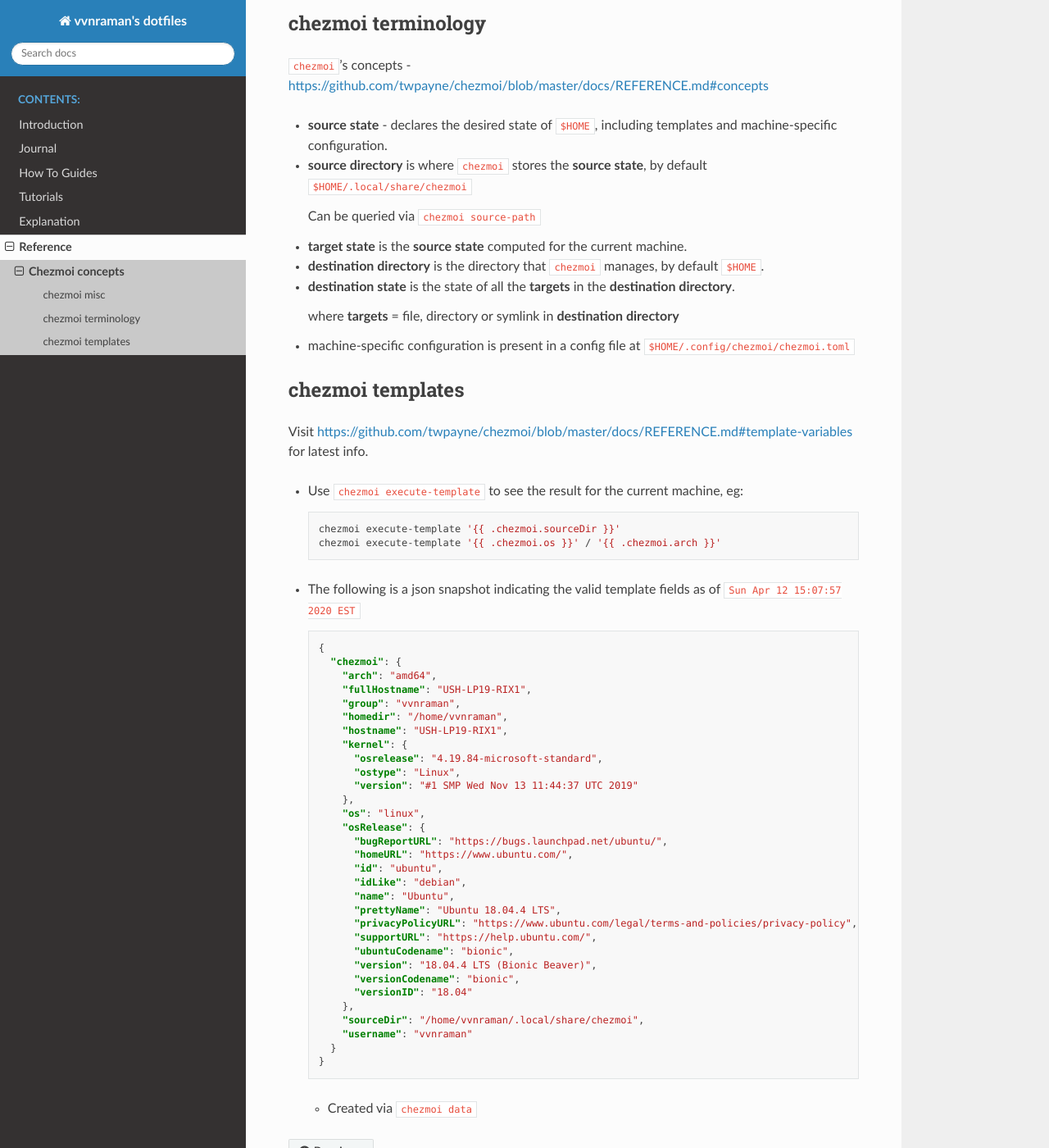
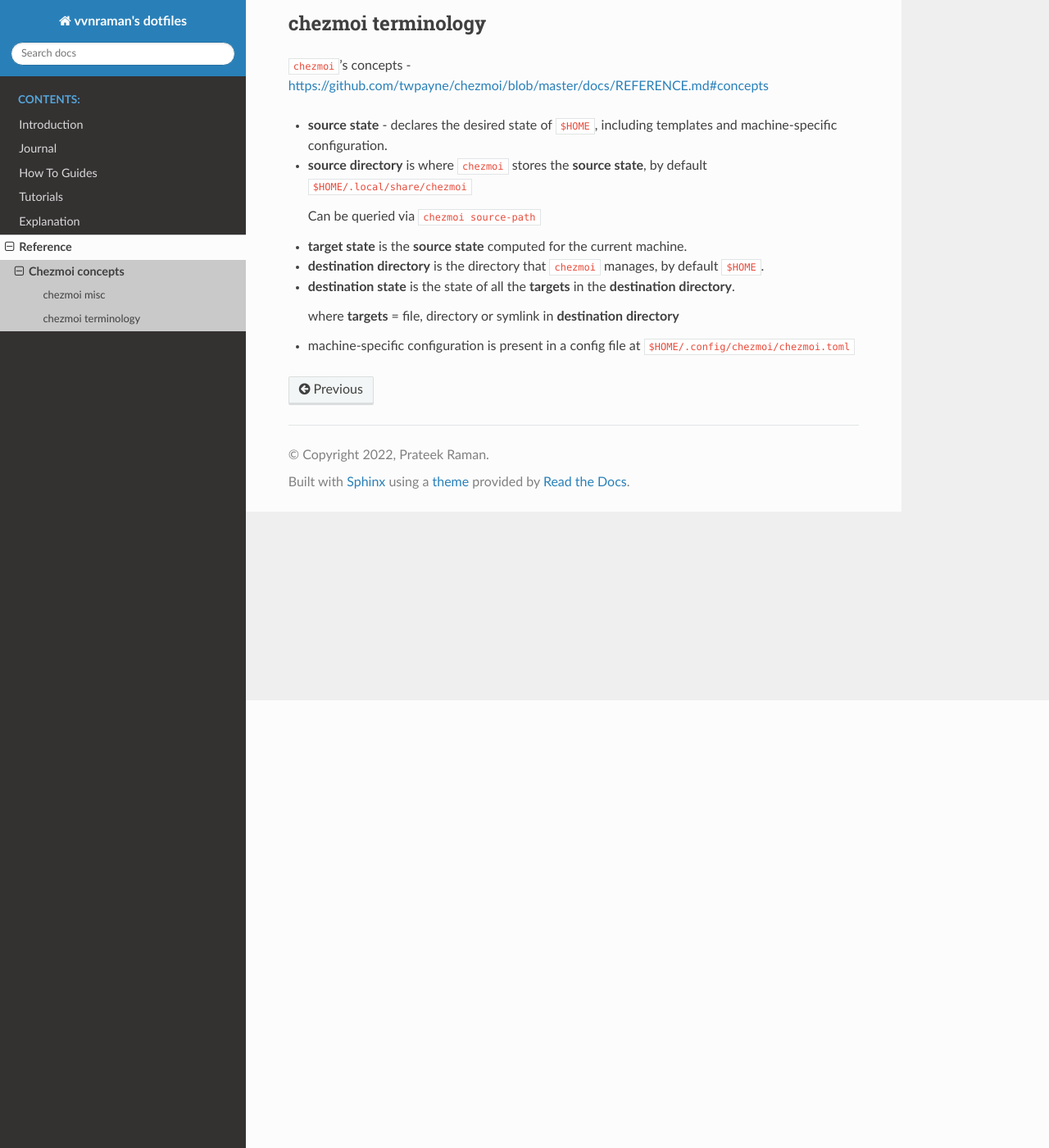
Before and after one commit to vvnraman/dotfiles, a Sphinx documentation site: the page built from docs/reference/chezmoi.rst, in a window 1280 px wide and 1400 px high, scrolled down 546 px. Shown: the whole window at 82% size. Built offline with Sphinx 7.4.7 and the Read the Docs theme 2.0.0, drawn with Linux system fonts in a browser that asks for light colours.

Commit message:
Machine template (#7)
* In progress. Tue May 10 22:04:33 EDT 2022

* chezmoi: Use machine specific tempaltes

```diff
--- a/docs/explanation/index.rst
+++ b/docs/explanation/index.rst
@@ -6,4 +6,5 @@ Explanation
    :maxdepth: 2
    :caption: Contents:
 
+   chezmoi/index.rst
    neovim/index.rst
--- a/docs/reference/chezmoi.rst
+++ b/docs/reference/chezmoi.rst
@@ -52,58 +52,5 @@ https://github.com/twpayne/chezmoi/blob/master/docs/REFERENCE.md#concepts
 - machine-specific configuration is present in a config file at
   ``$HOME/.config/chezmoi/chezmoi.toml``
 
-chezmoi templates
-=================
-
-Visit
-https://github.com/twpayne/chezmoi/blob/master/docs/REFERENCE.md#template-variables
-for latest info.
-
-- Use ``chezmoi execute-template`` to see the result for the current machine,
-  eg:
-
-  .. code-block:: sh
-
-     chezmoi execute-template '{{ .chezmoi.sourceDir }}'
-     chezmoi execute-template '{{ .chezmoi.os }}' / '{{ .chezmoi.arch }}'
-
-- The following is a json snapshot indicating the valid template fields as of
-  ``Sun Apr 12 15:07:57 2020 EST``
-
-  .. code-block:: json
-
-     {
-       "chezmoi": {
-         "arch": "amd64",
-         "fullHostname": "USH-LP19-RIX1",
-         "group": "vvnraman",
-         "homedir": "/home/vvnraman",
-         "hostname": "USH-LP19-RIX1",
-         "kernel": {
-           "osrelease": "4.19.84-microsoft-standard",
-           "ostype": "Linux",
-           "version": "#1 SMP Wed Nov 13 11:44:37 UTC 2019"
-         },
-         "os": "linux",
-         "osRelease": {
-           "bugReportURL": "https://bugs.launchpad.net/ubuntu/",
-           "homeURL": "https://www.ubuntu.com/",
-           "id": "ubuntu",
-           "idLike": "debian",
-           "name": "Ubuntu",
-           "prettyName": "Ubuntu 18.04.4 LTS",
-           "privacyPolicyURL": "https://www.ubuntu.com/legal/terms-and-policies/privacy-policy",
-           "supportURL": "https://help.ubuntu.com/",
-           "ubuntuCodename": "bionic",
-           "version": "18.04.4 LTS (Bionic Beaver)",
-           "versionCodename": "bionic",
-           "versionID": "18.04"
-         },
-         "sourceDir": "/home/vvnraman/.local/share/chezmoi",
-         "username": "vvnraman"
-       }
-     }
-
-  - Created via ``chezmoi data``
 
 .. _`chezmoi`: https://github.com/twpayne/chezmoi
```
Also changed, not shown: docs/explanation/chezmoi/index.rst (added, +10 -0 lines), docs/explanation/chezmoi/machine_specific_config.rst (added, +39 -0 lines), docs/explanation/chezmoi/templates.rst (added, +77 -0 lines), 5 other files.
